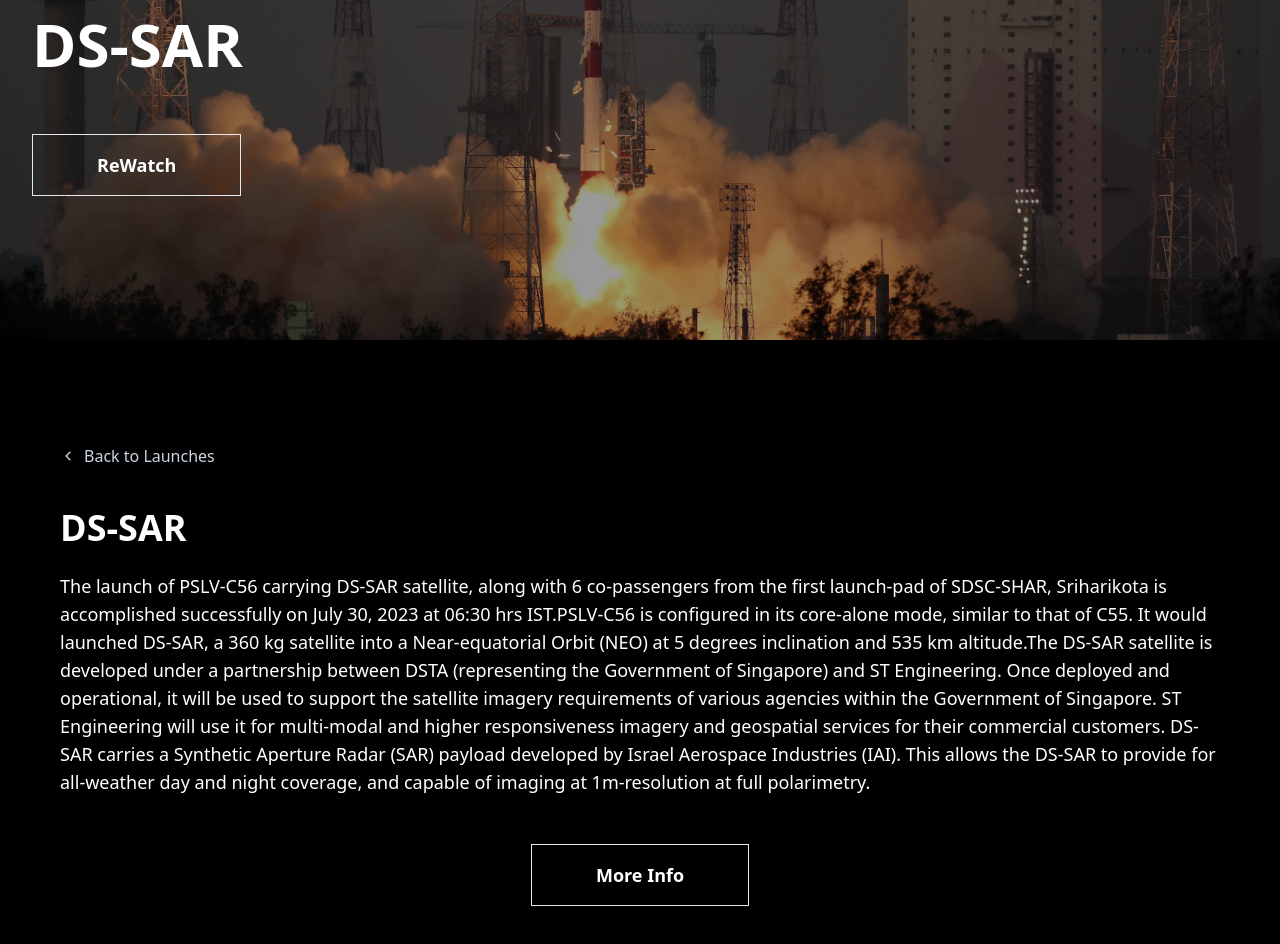
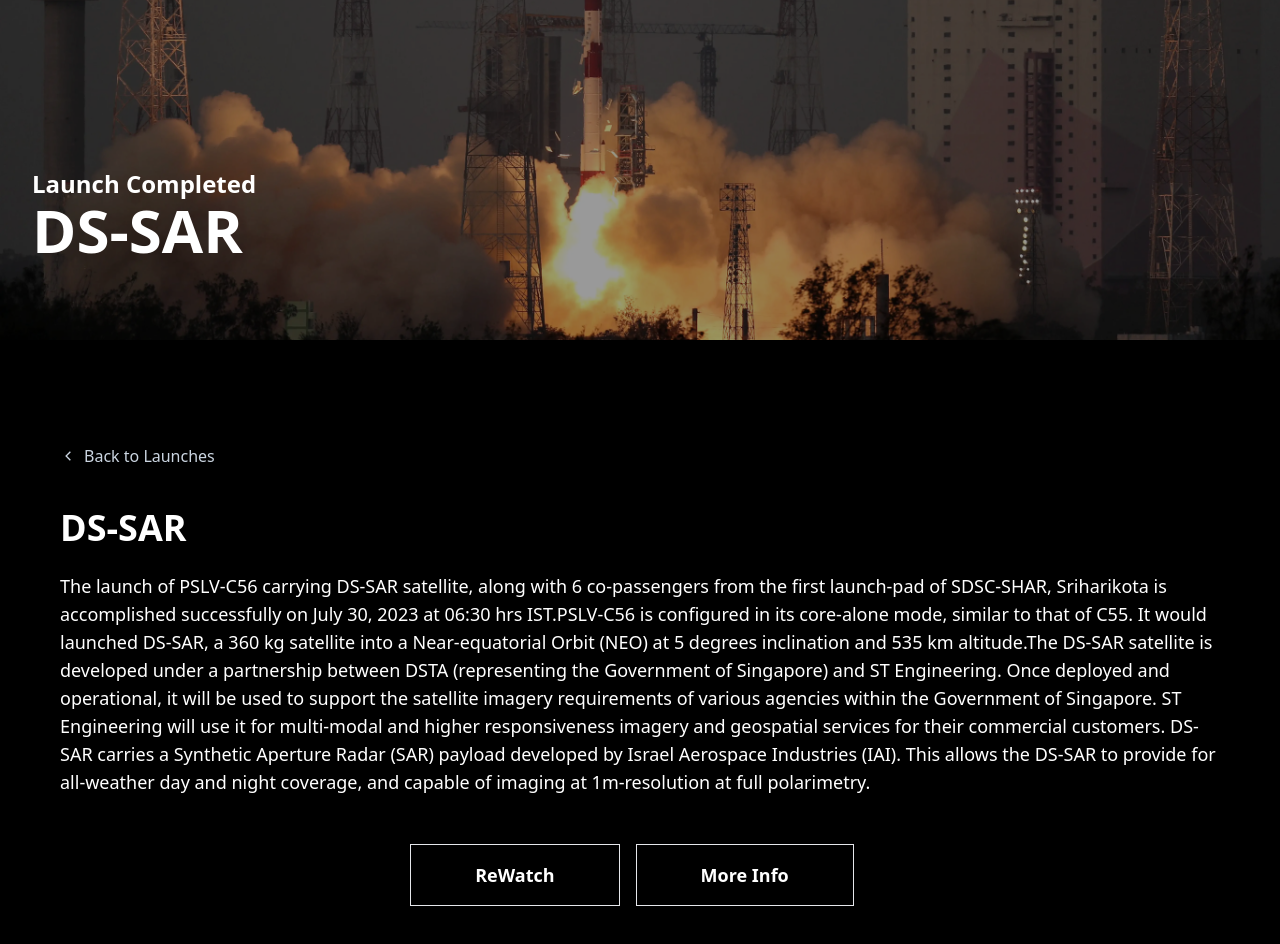
Before and after one commit to SmitDasadia/isrov2.0, a Next.js app: page /lanuches/DS-SAR in a window 1280 px wide. Shown: the part 460-1404 px from the top of the page. Built offline with nearby package versions, Linux system fonts and the light colour scheme.

Commit message:
Change Ui

```diff
--- a/components/LaunchedCompleted/Hero.tsx
+++ b/components/LaunchedCompleted/Hero.tsx
@@ -7,15 +7,9 @@ interface HeroProps {
   title: string;
   subtitle: string;
   backgroundImage: string;
-  videoLink: string;
 }
 
-const Hero: FC<HeroProps> = ({
-  title,
-  subtitle,
-  backgroundImage,
-  videoLink,
-}) => {
+const Hero: FC<HeroProps> = ({ title, subtitle, backgroundImage }) => {
   const fadeInVariants = {
     hidden: { opacity: 0 },
     visible: { opacity: 1, transition: { duration: 1, delay: 0.5 } },
@@ -42,19 +36,12 @@ const Hero: FC<HeroProps> = ({
         variants={fadeInVariants}
       >
         <div className="mb-8 ml-8">
-          <h2 className="text-4xl sm:text-4xl md:text-6xl text-white pb-2 font-extrabold">
+          <p className="text-xl sm:text-2xl  text-white font-semibold">
+            {subtitle}
+          </p>
+          <h2 className="text-4xl sm:text-6xl  text-white pb-2 font-extrabold">
             {title}
           </h2>
-          <p className="text-3xl sm:text-3xl md:text-5xl text-white font-semibold">
-            {subtitle}
-          </p>
-        </div>
-        <div className="pt-5 pb-10">
-          <Link href={videoLink} target="_">
-            <button className="self-start ml-8 mb-16 border hover:bg-white hover:text-black text-white py-4 px-16 text-lg font-semibold transition duration-300">
-              ReWatch
-            </button>
-          </Link>
         </div>
       </motion.div>
     </motion.section>
--- a/components/LaunchedCompleted/Info.tsx
+++ b/components/LaunchedCompleted/Info.tsx
@@ -4,16 +4,24 @@ import Link from "next/link";
 import { CgChevronLeft } from "react-icons/cg";
 interface InfoProps {
   title: string;
+  subtitle: string;
   description: any;
   moreInfoLink: string;
+  videoLink: string;
 }
 
-const Info: FC<InfoProps> = ({ title, description, moreInfoLink }) => {
+const Info: FC<InfoProps> = ({
+  title,
+  description,
+  moreInfoLink,
+  subtitle,
+  videoLink,
+}) => {
   return (
     <motion.section className="min-h-screen bg-black text-white">
       <div className="container mx-auto md:px-5 pt-16 flex flex-col items-center">
         <div className="container mx-auto p-10">
-          <Link href="/launches" >
+          <Link href="/launches">
             <h3 className="text-md pb-10 cursor-pointer flex items-center text-slate-300 hover:text-white">
               <CgChevronLeft className="mr-2" /> Back to Launches
             </h3>
@@ -22,11 +30,21 @@ const Info: FC<InfoProps> = ({ title, description, moreInfoLink }) => {
           <h1 className="text-3xl md:text-4xl font-bold mb-4 text-white">
             {title}
           </h1>
+
+          <h3 className="text-xl md:text-2xl font-bold mb-4 text-white">
+            {subtitle}
+          </h3>
+
           <p className="py-2 text-lg text-start">{description}</p>
         </div>
-        <div className="pb-10">
+        <div className="pb-10 flex justify-center">
+          <Link href={videoLink} target="_">
+            <button className="flex justify-center items-center border hover:bg-white hover:text-black py-2 px-8 sm:py-4 sm:px-16 text-lg font-semibold transition duration-300 mr-2 sm:mr-4">
+              ReWatch
+            </button>
+          </Link>
           <Link href={moreInfoLink} target="_">
-            <button className="flex justify-center items-center border hover:bg-white hover:text-black  py-4 px-16 text-lg font-semibold transition duration-300">
+            <button className="flex justify-center items-center border hover:bg-white hover:text-black  py-2 px-8  sm:py-4 sm:px-16 text-lg font-semibold transition duration-300 mr-1 sm:mr-4">
               More Info
             </button>
           </Link>
--- a/pages/lanuches/Adityal1.tsx
+++ b/pages/lanuches/Adityal1.tsx
@@ -21,18 +21,18 @@ const Chandrayaan3 = () => {
       <Head>
         <title>Isro - Aditya-L1</title>
         <link rel="icon" href="/Isro.png" sizes="any" />
-
       </Head>
       <Hero
         title={title}
-        subtitle={subtitle}
         backgroundImage={backgroundImage}
-        videoLink={videoLink}
+        subtitle={"Recent Launched"}
       />
       <Info
         title={title}
         description={description}
         moreInfoLink={moreInfoLink}
+        videoLink={videoLink}
+        subtitle={subtitle}
       />
     </div>
   );
--- a/pages/lanuches/Chandrayaan3.tsx
+++ b/pages/lanuches/Chandrayaan3.tsx
@@ -21,18 +21,18 @@ const Chandrayaan3 = () => {
       <Head>
         <title>Isro - Chandrayaan-3</title>
         <link rel="icon" href="/Isro.png" sizes="any" />
-
       </Head>
       <Hero
         title={title}
-        subtitle={subtitle}
+        subtitle={"Launch Completed"}
         backgroundImage={backgroundImage}
-        videoLink={videoLink}
       />
       <Info
         title={title}
         description={description}
         moreInfoLink={moreInfoLink}
+        videoLink={videoLink}
+        subtitle={subtitle}
       />
     </div>
   );
--- a/pages/lanuches/DS-SAR.tsx
+++ b/pages/lanuches/DS-SAR.tsx
@@ -22,15 +22,17 @@ const DSSAR = () => {
 
       </Head>
       <Hero
-        title={title}
-        subtitle={subtitle}
-        backgroundImage={backgroundImage}
-        videoLink={videoLink}
+       title={title}
+       subtitle={"Launch Completed"}
+       backgroundImage={backgroundImage}
+
       />
       <Info
         title={title}
         description={description}
         moreInfoLink={moreInfoLink}
+        videoLink={videoLink}
+        subtitle={subtitle}
       />
     </div>
   );
--- a/pages/lanuches/NVS-01.tsx
+++ b/pages/lanuches/NVS-01.tsx
@@ -19,18 +19,18 @@ const NVS01 = () => {
       <Head>
         <title>Isro - NVS-01</title>
         <link rel="icon" href="/Isro.png" sizes="any" />
-
       </Head>
       <Hero
         title={title}
-        subtitle={subtitle}
+        subtitle={"Launch Completed"}
         backgroundImage={backgroundImage}
-        videoLink={videoLink}
       />
       <Info
         title={title}
         description={description}
         moreInfoLink={moreInfoLink}
+        videoLink={videoLink}
+        subtitle={subtitle}
       />
     </div>
   );
```
Also changed, not shown: lib/data/SpaceProgram.js (+9 -8 lines).
